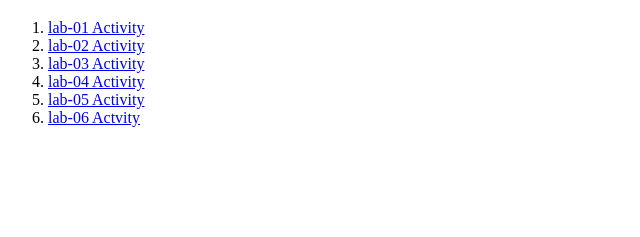
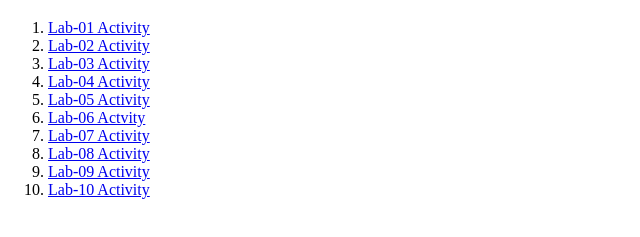
Before and after one commit to gatbunton2580900/PRIN135-Activities-New, a plain HTML site: page index.html in a window 1280 px wide. Shown: the part 61-298 px from the top of the page, without its empty margins (0-640 px from the left). Drawn offline with Linux system fonts and the light colour scheme.

Commit message:
Update activity links with corrected labels

```diff
--- a/index.html
+++ b/index.html
@@ -9,12 +9,16 @@
 <body>
     <h1>My Activities</h1>
     <ol>
-        <li><a href="https://www.freecodecamp.org/learn/responsive-web-design-v9/lab-recipe-page/build-a-recipe-page">lab-01 Activity</a></li>
-        <li><a href="https://www.freecodecamp.org/learn/responsive-web-design-v9/lab-travel-agency-page/build-a-travel-agency-page">lab-02 Activity</a></li>
-        <li><a href="https://www.freecodecamp.org/learn/responsive-web-design-v9/lab-html-audio-and-video-player/build-an-html-audio-and-video-player">lab-03 Activity</a></li>
-        <li><a href="https://www.freecodecamp.org/learn/responsive-web-design-v9/lab-video-compilation-page/build-a-video-compilation-page">lab-04 Activity</a></li>
-        <li><a href="https://www.freecodecamp.org/learn/responsive-web-design-v9/lab-event-hub/lab-event-hub">lab-05 Activity</a></li>
-        <li><a href="https://www.freecodecamp.org/learn/responsive-web-design-v9/lab-book-catalog-table/build-a-book-catalog-table">lab-06 Actvity</a></li>
+        <li><a href="https://www.freecodecamp.org/learn/responsive-web-design-v9/lab-recipe-page/build-a-recipe-page">Lab-01 Activity</a></li>
+        <li><a href="https://www.freecodecamp.org/learn/responsive-web-design-v9/lab-travel-agency-page/build-a-travel-agency-page">Lab-02 Activity</a></li>
+        <li><a href="https://www.freecodecamp.org/learn/responsive-web-design-v9/lab-html-audio-and-video-player/build-an-html-audio-and-video-player">Lab-03 Activity</a></li>
+        <li><a href="https://www.freecodecamp.org/learn/responsive-web-design-v9/lab-video-compilation-page/build-a-video-compilation-page">Lab-04 Activity</a></li>
+        <li><a href="https://www.freecodecamp.org/learn/responsive-web-design-v9/lab-event-hub/lab-event-hub">Lab-05 Activity</a></li>
+        <li><a href="https://www.freecodecamp.org/learn/responsive-web-design-v9/lab-book-catalog-table/build-a-book-catalog-table">Lab-06 Actvity</a></li>
+        <li><a href="https://www.freecodecamp.org/learn/responsive-web-design-v9/lab-debug-donation-form/debug-donation-form">Lab-07 Activity</a></li>
+        <li><a href="https://www.freecodecamp.org/learn/responsive-web-design-v9/lab-checkout-page/build-a-checkout-page">Lab-08 Activity</a></li>
+        <li><a href="https://www.freecodecamp.org/learn/responsive-web-design-v9/lab-movie-review-page/design-a-movie-review-page">Lab-09 Activity</a></li>
+        <li><a href="https://www.freecodecamp.org/learn/responsive-web-design-v9/lab-multimedia-player/lab-multimedia-player">Lab-10 Activity</a></li>
     </ol>
 </body>
 
```
